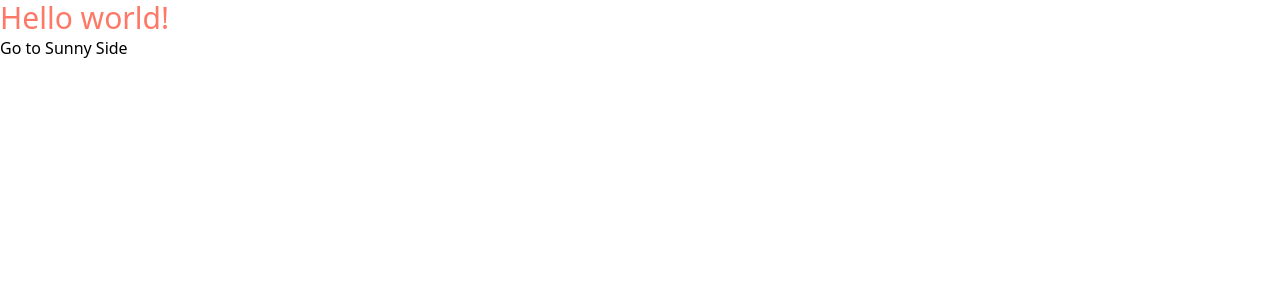
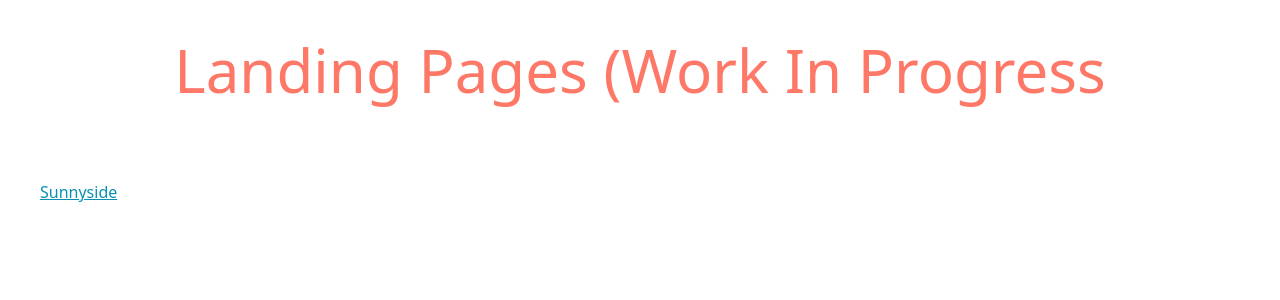
Before and after one commit to MaorBezalel/landing-pages, a React (Vite) app: page / in a window 1280 px wide. Shown: the top 300 px of the page. Built offline with nearby package versions, Linux system fonts and the light colour scheme.

Commit message:
feat: Add LoadingSpinner component for lazy loading in App.tsx

```diff
--- a/src/App.tsx
+++ b/src/App.tsx
@@ -1,5 +1,6 @@
 import { BrowserRouter as Router, Routes, Route } from 'react-router-dom';
 import { Suspense, lazy } from 'react';
+import { LoadingSpinner } from '@/components/ui';
 import { ROUTES } from '@/constants';
 
 const HomePage = lazy(() => import('@/pages/home/Home.page'));
@@ -9,7 +10,7 @@ const SunnysidePage = lazy(() => import('@/pages/sunnyside/Sunnyside.page'));
 export function App() {
     return (
         <Router>
-            <Suspense fallback={<div>Loading...</div>}>
+            <Suspense fallback={<LoadingSpinner />}>
                 <Routes>
                     <Route path={ROUTES.HOME} element={<HomePage />} />
                     <Route path={ROUTES.SUNNY_SIDE} element={<SunnysidePage />} />
--- /dev/null
+++ b/src/components/ui/LoadingSpinner.ui.tsx
@@ -0,0 +1,27 @@
+export function LoadingSpinner() {
+    return (
+        <div className="fixed inset-0 m-auto h-fit w-fit">
+            {/* loading spinner svg: */}
+            <svg
+                className="size-24 animate-spin text-blue-600"
+                xmlns="http://www.w3.org/2000/svg"
+                fill="none"
+                viewBox="0 0 24 24"
+            >
+                <circle
+                    className="opacity-25"
+                    cx="12"
+                    cy="12"
+                    r="10"
+                    stroke="currentColor"
+                    strokeWidth="4"
+                />
+                <path
+                    className="opacity-75"
+                    fill="currentColor"
+                    d="M4 12a8 8 0 018-8V0C5.373 0 0 5.373 0 12h4z"
+                />
+            </svg>
+        </div>
+    );
+}
--- /dev/null
+++ b/src/components/ui/index.tsx
@@ -0,0 +1 @@
+export { LoadingSpinner } from '@/components/ui/LoadingSpinner.ui';
--- a/src/pages/home/Home.page.tsx
+++ b/src/pages/home/Home.page.tsx
@@ -6,9 +6,14 @@ export default function HomePage() {
     usePageConfig({ title: null, page: null });
 
     return (
-        <div>
-            <h1 className="text-sunnyside-soft-red text-3xl">Hello world!</h1>
-            <Link to={ROUTES.SUNNY_SIDE}>Go to Sunny Side</Link>
+        <div className="flex w-full flex-col gap-20 p-10">
+            <h1 className="self-center text-6xl text-sunnyside-soft-red">{'Landing Pages (Work In Progress'}</h1>
+            <Link
+                to={ROUTES.SUNNY_SIDE}
+                className="text-cyan-600 underline"
+            >
+                Sunnyside
+            </Link>
         </div>
     );
 }
```
